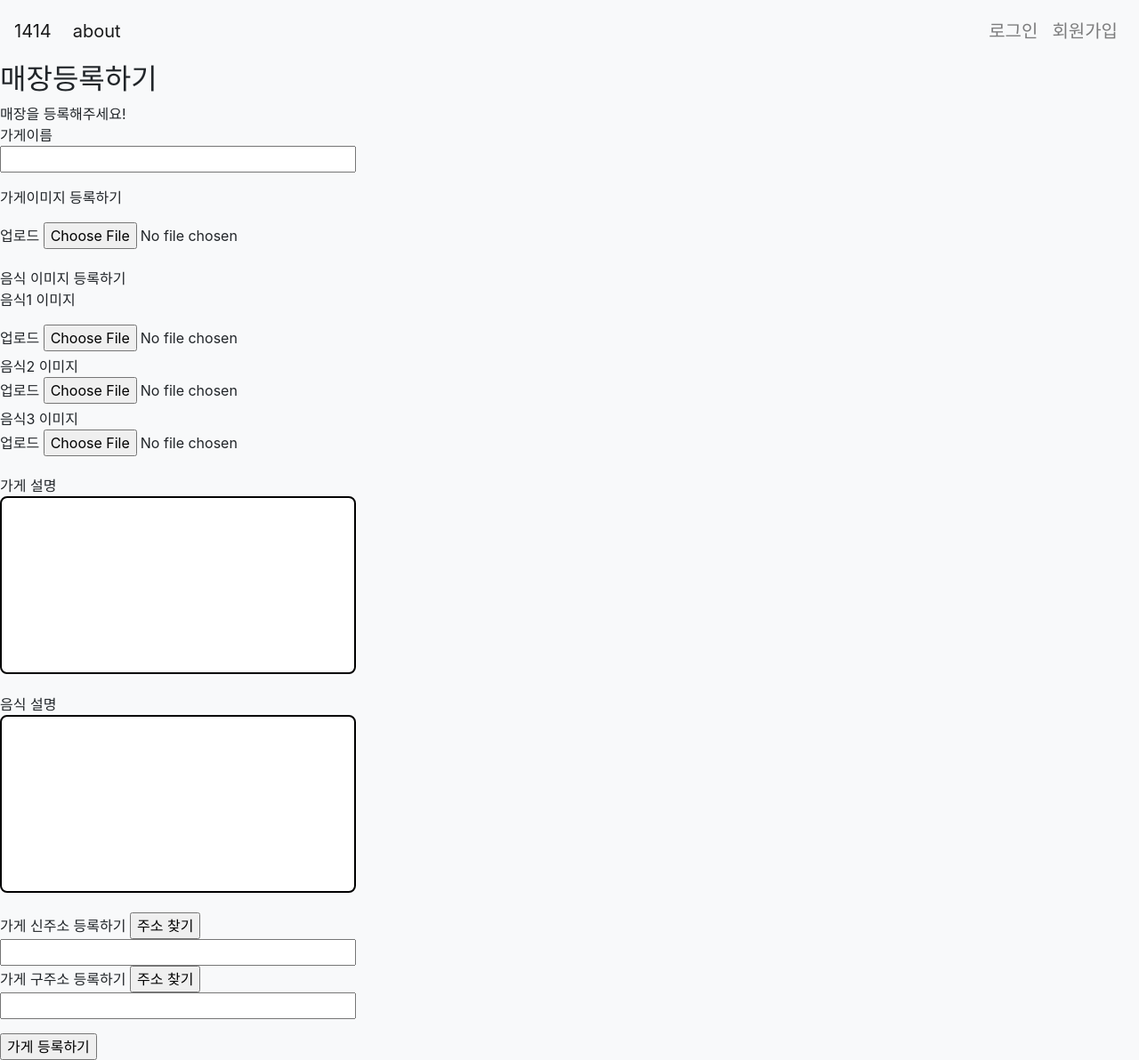
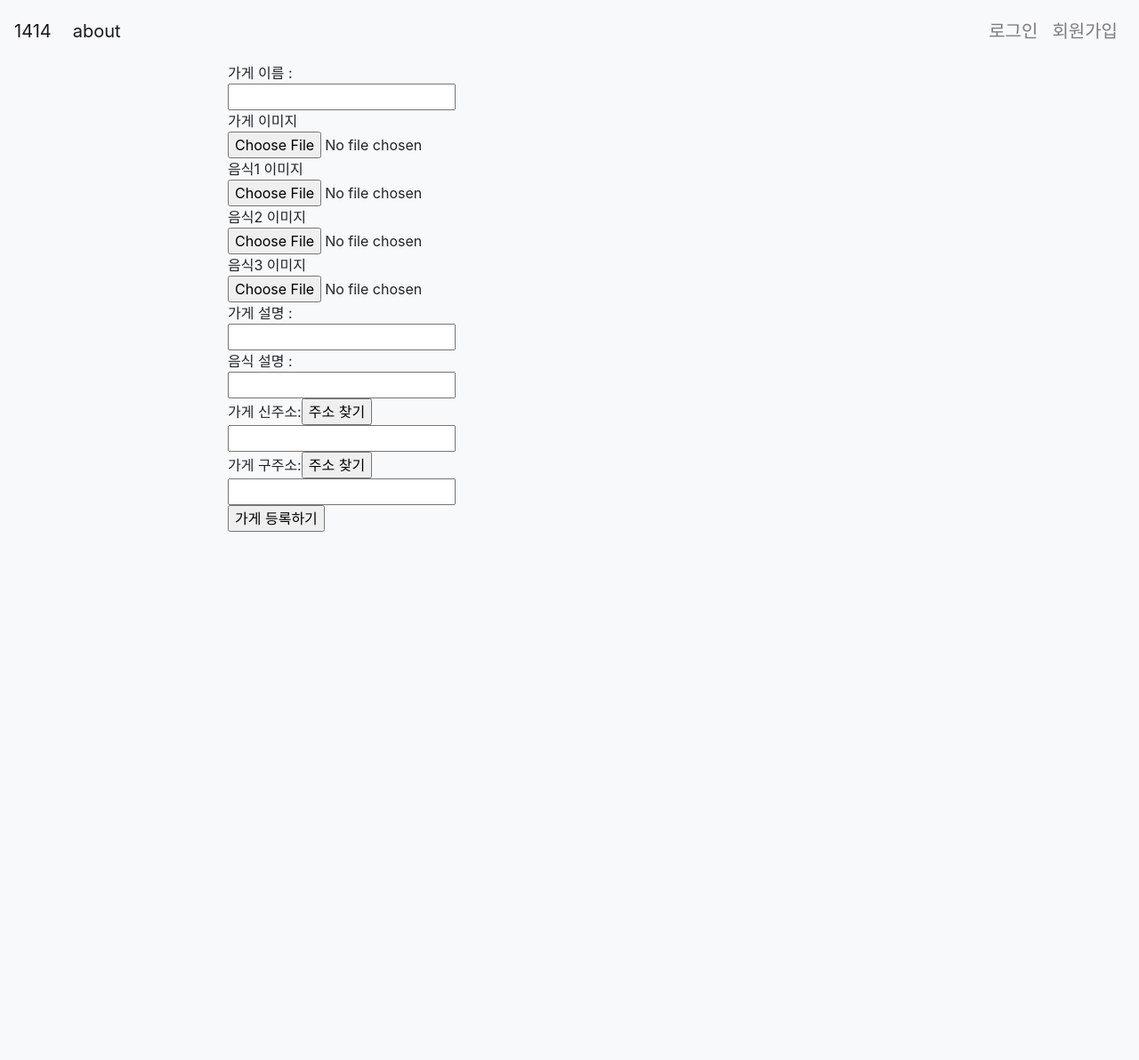
Before and after one commit to tpqls0327/likelion_hackathon, a Django app: template templates/manager/Restaurant_register.html in a window 1280 px wide. Shown: the whole page at 89% size. After the commit the page ends 598 px from the top, so only its background shows below. Run offline with Django 3.2, Linux system fonts and the light colour scheme; the template is opened without the code that fills it, so the values that code supplies are empty; parts of the project's set-up code (start-up, migrations or seed data) failed here and were passed over; some libraries are stand-ins or nearby versions.

Commit message:
검색기능 완성

```diff
--- a/templates/manager/Restaurant_register.html
+++ b/templates/manager/Restaurant_register.html
@@ -56,64 +56,33 @@
     }
 </script>
 
-<div class=Restaurant_register_frame>
+<div style="margin: auto; width: 60vw">
     <form method="POST" action="{% url 'Restaurant_register' %}">
         {% csrf_token %}
-        <h2 id=shop-title>매장등록하기</h2>
-        <a id=shop-subtitle>매장을 등록해주세요!</a>
-        <p class=shop-name-frame>
-        <a class=shop-name>가게이름</a><br>
-            <input class="shop-name-input" type="text" style="width: 400px;" name="shopname"><br>
-        </p>
-        <p class=shop-img-frame>
-            <a>가게이미지 등록하기</a><br>
-            <div class="filebox">
-                <label for="profile_img">업로드</label>
-                <input type="file" id="profile_img" name="profile_img">
-            </div>
-            <!--<input class="shop-img-btn"type="file" accept="image/*" name="profile_img">-->
-        </p>
-        <p class=food-img-frame>
-            <a>음식 이미지 등록하기</a><br>
-            <a class=food-title>음식1 이미지</a> <br>
-            <div class="filebox">
-                <label for="food_img1">업로드</label>
-                <input type="file" id="food_img1" name="food_img1">
-            </div>
-            <!--<input type="file" accept="image/*" name="food_img1"> <br>-->
-            <a class=food-title>음식2 이미지</a> <br>
-            <div class="filebox">
-                <label for="food_img2">업로드</label>
-                <input type="file" id="food_img2" name="food_img1">
-            </div>
-            <!--<input type="file" accept="image/*" name="food_img2"> <br>-->
-            <a class=food-title>음식3 이미지</a> <br>
-            <div class="filebox">
-                <label for="food_img3">업로드</label>
-                <input type="file" id="food_img3" name="food_img1">
-            </div>
-            <!--<input type="file" accept="image/*" name="food_img3"> <br>-->
-        </p>
-        <p class=shop-info-frame>
-            <a>가게 설명</a><br>
-            <textarea name="shop_description" style="width: 400px; height:200px; border: 2px solid black; border-radius: 0.5em; resize:none;"></textarea>
-        </p>
-        <p class=food-info-frame>
-            <a>음식 설명</a><br>
-            <textarea name="food_description" style="width: 400px; height:200px;  border: 2px solid black; border-radius: 0.5em; resize:none;"></textarea>
-        </p>
-        <p class=shop-address-frame>
-            <a>가게 신주소 등록하기</a>
-            <input class="new-address-btn" type="button" onclick="sample6_execDaumPostcode1()" value="주소 찾기"><br>
-            <input class="new-addredd-input" type="text" style="width: 400px;" name="shop_location_new" id="shop_location_new"><br>
-            <a>가게 구주소 등록하기</a>
-            <input class="new-address-btn" type="button" onclick="sample6_execDaumPostcode2()" value="주소 찾기"><br>
-            <input class="new-addredd-input" type="text" style="width: 400px;" name="shop_location_old" id="shop_location_old">
-        </p>
-        <div class="register-btn">
-            <input class="register-btn1" type="submit" value="가게 등록하기">
-        </div>
-    </form>
+        가게 이름 : <br>
+        <input type="text" name="shopname"><br>
+        가게 이미지 <br>
+        <input type="file" accept="image/*" name="profile_img">
+        <br>
+        음식1 이미지 <br>
+        <input type="file" accept="image/*" name="food_img1"> <br>
+        음식2 이미지 <br>
+        <input type="file" accept="image/*" name="food_img2"> <br>
+        음식3 이미지 <br>
+        <input type="file" accept="image/*" name="food_img3"> <br>
+        가게 설명 : <br>
+        <input type="text" name="shop_description"><br>
+        음식 설명 :<br>
+        <input type="text" name="food_description"><br>
+        가게 신주소:<input type="button" onclick="sample6_execDaumPostcode1()" value="주소 찾기"><br>
+        <input type="text" name="shop_location_new" id="shop_location_new"><br>
+        가게 구주소:<input type="button" onclick="sample6_execDaumPostcode2()" value="주소 찾기"><br>
+        <input type="text" name="shop_location_old" id="shop_location_old"><br>
+
+        <input type="submit" value="가게 등록하기">
 </div>
 
+</form>
+
+
 {% endblock %}
```
Also changed, not shown: home/views.py (+5 -2 lines), templates/manager/management.html (+5 -9 lines), templates/result(real).html (+19 -2 lines).
